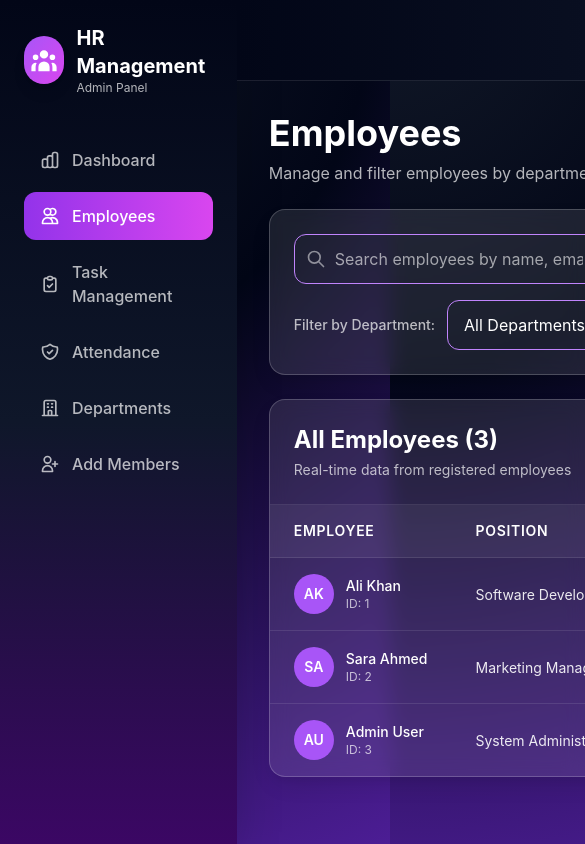
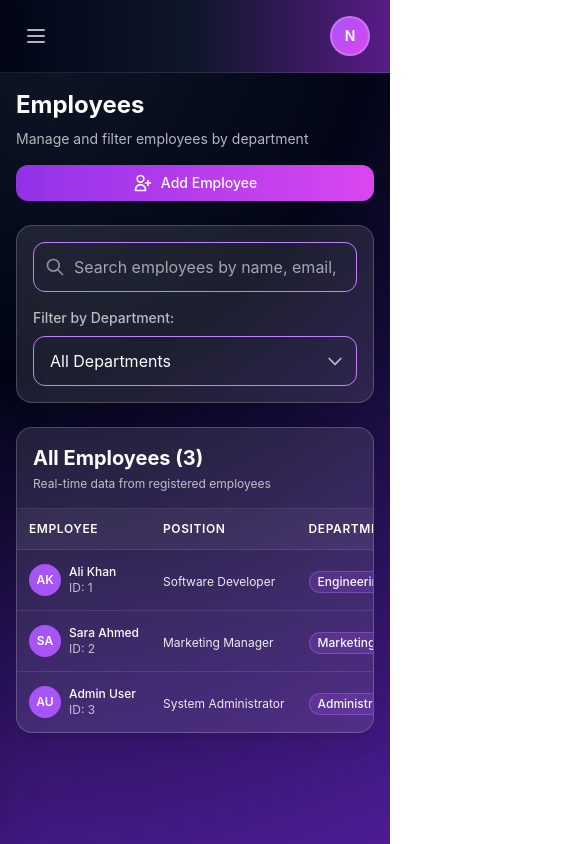
Before and after one commit to sajidaly23/Hr-management, a Next.js app: page /addmin/empolyeepage in a window 390 px wide. Shown: the top 844 px of the page, 585 px wide, since content can reach past the window. Built offline with nearby package versions, Linux system fonts and the light colour scheme; sample sign-in values are in the browser's storage.

Commit message:
working in responsive

```diff
--- a/src/app/addmin/empolyeepage/page.tsx
+++ b/src/app/addmin/empolyeepage/page.tsx
@@ -86,14 +86,14 @@ const EmployeesPage = () => {
     <RouteProtection allowedRoles={['admin', 'Admin', 'super_admin', 'SuperAdmin']}>
       <div className="space-y-6">
       {/* Header */}
-      <div className="mb-6 flex items-start justify-between">
+      <div className="mb-4 md:mb-6 flex flex-col md:flex-row md:items-start md:justify-between gap-4">
         <div>
-        <h1 className="text-4xl font-bold text-white mb-2">Employees</h1>
-        <p className="text-white/70">Manage and filter employees by department</p>
+        <h1 className="text-2xl md:text-4xl font-bold text-white mb-2">Employees</h1>
+        <p className="text-sm md:text-base text-white/70">Manage and filter employees by department</p>
         </div>
         <button
           onClick={() => router.push('/addmin/empolyeeregisterpage')}
-          className="px-6 py-3 bg-gradient-to-r from-purple-600 to-fuchsia-500 text-white rounded-xl hover:shadow-lg transition-all duration-200 font-medium flex items-center space-x-2"
+          className="px-4 md:px-6 py-2 md:py-3 bg-gradient-to-r from-purple-600 to-fuchsia-500 text-white rounded-xl hover:shadow-lg transition-all duration-200 font-medium flex items-center justify-center space-x-2 text-sm md:text-base"
         >
           <svg className="w-5 h-5" fill="none" stroke="currentColor" viewBox="0 0 24 24">
             <path strokeLinecap="round" strokeLinejoin="round" strokeWidth={2} d="M18 9v3m0 0v3m0-3h3m-3 0h-3m-2-5a4 4 0 11-8 0 4 4 0 018 0zM3 20a6 6 0 0112 0v1H3v-1z" />
@@ -103,8 +103,8 @@ const EmployeesPage = () => {
       </div>
 
       {/* Search and Filter Section */}
-      <div className="glass-effect rounded-2xl p-6 card-shadow border border-white/10 mb-6">
-        <div className="flex flex-col md:flex-row gap-4 items-start md:items-center">
+      <div className="glass-effect rounded-2xl p-4 md:p-6 card-shadow border border-white/10 mb-4 md:mb-6">
+        <div className="flex flex-col md:flex-row gap-4 items-stretch md:items-center">
           {/* Search Input */}
           <div className="flex-1 max-w-md relative">
             <div className="absolute inset-y-0 left-0 pl-3 flex items-center pointer-events-none">
@@ -122,13 +122,13 @@ const EmployeesPage = () => {
           </div>
 
           {/* Department Filter */}
-          <div className="flex items-center space-x-3">
+          <div className="flex flex-col md:flex-row md:items-center gap-2 md:gap-3 md:flex-shrink-0">
             <label className="text-sm font-medium text-white/70 whitespace-nowrap">Filter by Department:</label>
-            <div className="relative">
+            <div className="relative flex-1 md:flex-initial">
               <select
                 value={selectedDepartment}
                 onChange={(e) => setSelectedDepartment(e.target.value)}
-                className="px-4 py-3 border border-purple-400 rounded-xl bg-transparent text-white focus:ring-2 focus:ring-purple-500 focus:border-purple-400 transition-all duration-200 outline-none appearance-none pr-10 min-w-[200px]"
+                className="w-full md:w-auto px-4 py-3 border border-purple-400 rounded-xl bg-transparent text-white focus:ring-2 focus:ring-purple-500 focus:border-purple-400 transition-all duration-200 outline-none appearance-none pr-10 md:min-w-[200px]"
               >
                 {departments.map((dept) => (
                   <option key={dept} value={dept} className="bg-slate-900">
@@ -176,22 +176,22 @@ const EmployeesPage = () => {
 
       {/* Employees Table */}
       <div className="glass-effect rounded-2xl card-shadow border border-white/10 overflow-hidden">
-        <div className="p-6 border-b border-white/10">
-          <h2 className="text-2xl font-bold text-white">All Employees ({filteredEmployees.length})</h2>
-          <p className="text-sm text-white/70 mt-1">Real-time data from registered employees</p>
+        <div className="p-4 md:p-6 border-b border-white/10">
+          <h2 className="text-xl md:text-2xl font-bold text-white">All Employees ({filteredEmployees.length})</h2>
+          <p className="text-xs md:text-sm text-white/70 mt-1">Real-time data from registered employees</p>
         </div>
         <div className="overflow-x-auto">
-          <table className="w-full">
+          <table className="w-full min-w-[800px]">
             <thead>
               <tr className="border-b border-white/10 bg-white/5">
-                <th className="px-6 py-4 text-left text-sm font-semibold text-white uppercase tracking-wider">Employee</th>
-                <th className="px-6 py-4 text-left text-sm font-semibold text-white uppercase tracking-wider">Position</th>
-                <th className="px-6 py-4 text-left text-sm font-semibold text-white uppercase tracking-wider">Department</th>
-                <th className="px-6 py-4 text-left text-sm font-semibold text-white uppercase tracking-wider">Email</th>
-                <th className="px-6 py-4 text-left text-sm font-semibold text-white uppercase tracking-wider">Phone</th>
-                <th className="px-6 py-4 text-left text-sm font-semibold text-white uppercase tracking-wider">Location</th>
-                <th className="px-6 py-4 text-left text-sm font-semibold text-white uppercase tracking-wider">Status</th>
-                <th className="px-6 py-4 text-center text-sm font-semibold text-white uppercase tracking-wider">Actions</th>
+                <th className="px-3 md:px-6 py-3 md:py-4 text-left text-xs md:text-sm font-semibold text-white uppercase tracking-wider">Employee</th>
+                <th className="px-3 md:px-6 py-3 md:py-4 text-left text-xs md:text-sm font-semibold text-white uppercase tracking-wider">Position</th>
+                <th className="px-3 md:px-6 py-3 md:py-4 text-left text-xs md:text-sm font-semibold text-white uppercase tracking-wider">Department</th>
+                <th className="px-3 md:px-6 py-3 md:py-4 text-left text-xs md:text-sm font-semibold text-white uppercase tracking-wider">Email</th>
+                <th className="px-3 md:px-6 py-3 md:py-4 text-left text-xs md:text-sm font-semibold text-white uppercase tracking-wider">Phone</th>
+                <th className="px-3 md:px-6 py-3 md:py-4 text-left text-xs md:text-sm font-semibold text-white uppercase tracking-wider">Location</th>
+                <th className="px-3 md:px-6 py-3 md:py-4 text-left text-xs md:text-sm font-semibold text-white uppercase tracking-wider">Status</th>
+                <th className="px-3 md:px-6 py-3 md:py-4 text-center text-xs md:text-sm font-semibold text-white uppercase tracking-wider">Actions</th>
               </tr>
             </thead>
             <tbody className="divide-y divide-white/10">
@@ -203,60 +203,60 @@ const EmployeesPage = () => {
                       index % 2 === 0 ? 'bg-white/2' : 'bg-transparent'
                     }`}
                   >
-                    <td className="px-6 py-4 whitespace-nowrap">
-                      <div className="flex items-center space-x-3">
-                        <div className="w-10 h-10 bg-purple-500 rounded-full flex items-center justify-center text-white font-semibold text-sm flex-shrink-0">
+                    <td className="px-3 md:px-6 py-3 md:py-4 whitespace-nowrap">
+                      <div className="flex items-center space-x-2 md:space-x-3">
+                        <div className="w-8 h-8 md:w-10 md:h-10 bg-purple-500 rounded-full flex items-center justify-center text-white font-semibold text-xs md:text-sm flex-shrink-0">
                           {getInitials(employee.name)}
                         </div>
                         <div>
-                          <div className="text-sm font-medium text-white">{employee.name}</div>
+                          <div className="text-xs md:text-sm font-medium text-white">{employee.name}</div>
                           <div className="text-xs text-white/70">ID: {employee.id}</div>
                         </div>
                       </div>
                     </td>
-                    <td className="px-6 py-4 whitespace-nowrap">
-                      <span className="text-sm text-white/90">{employee.position || 'Employee'}</span>
+                    <td className="px-3 md:px-6 py-3 md:py-4 whitespace-nowrap">
+                      <span className="text-xs md:text-sm text-white/90">{employee.position || 'Employee'}</span>
                     </td>
-                    <td className="px-6 py-4 whitespace-nowrap">
+                    <td className="px-3 md:px-6 py-3 md:py-4 whitespace-nowrap">
                       {employee.department ? (
-                        <span className="inline-flex items-center px-2.5 py-0.5 rounded-full text-xs font-medium bg-purple-500/20 text-purple-300 border border-purple-400/30">
+                        <span className="inline-flex items-center px-2 py-0.5 md:px-2.5 md:py-0.5 rounded-full text-xs font-medium bg-purple-500/20 text-purple-300 border border-purple-400/30">
                           {employee.department}
                         </span>
                       ) : (
-                        <span className="text-sm text-white/50">N/A</span>
+                        <span className="text-xs md:text-sm text-white/50">N/A</span>
                       )}
                     </td>
-                    <td className="px-6 py-4 whitespace-nowrap">
-                      <div className="flex items-center space-x-2">
-                        <svg className="w-4 h-4 text-white/50" fill="none" stroke="currentColor" viewBox="0 0 24 24">
+                    <td className="px-3 md:px-6 py-3 md:py-4 whitespace-nowrap">
+                      <div className="flex items-center space-x-1 md:space-x-2">
+                        <svg className="w-3 h-3 md:w-4 md:h-4 text-white/50 flex-shrink-0" fill="none" stroke="currentColor" viewBox="0 0 24 24">
                           <path strokeLinecap="round" strokeLinejoin="round" strokeWidth={2} d="M3 8l7.89 5.26a2 2 0 002.22 0L21 8M5 19h14a2 2 0 002-2V7a2 2 0 00-2-2H5a2 2 0 00-2 2v10a2 2 0 002 2z" />
                         </svg>
-                        <span className="text-sm text-white/90">{employee.email}</span>
+                        <span className="text-xs md:text-sm text-white/90 truncate max-w-[120px] md:max-w-none">{employee.email}</span>
                       </div>
                     </td>
-                    <td className="px-6 py-4 whitespace-nowrap">
-                      <div className="flex items-center space-x-2">
-                        <svg className="w-4 h-4 text-white/50" fill="none" stroke="currentColor" viewBox="0 0 24 24">
+                    <td className="px-3 md:px-6 py-3 md:py-4 whitespace-nowrap">
+                      <div className="flex items-center space-x-1 md:space-x-2">
+                        <svg className="w-3 h-3 md:w-4 md:h-4 text-white/50 flex-shrink-0" fill="none" stroke="currentColor" viewBox="0 0 24 24">
                           <path strokeLinecap="round" strokeLinejoin="round" strokeWidth={2} d="M3 5a2 2 0 012-2h3.28a1 1 0 01.948.684l1.498 4.493a1 1 0 01-.502 1.21l-2.257 1.13a11.042 11.042 0 005.516 5.516l1.13-2.257a1 1 0 011.21-.502l4.493 1.498a1 1 0 01.684.949V19a2 2 0 01-2 2h-1C9.716 21 3 14.284 3 6V5z" />
                         </svg>
-                        <span className="text-sm text-white/90">{employee.phone || 'N/A'}</span>
+                        <span className="text-xs md:text-sm text-white/90">{employee.phone || 'N/A'}</span>
                       </div>
                     </td>
-                    <td className="px-6 py-4 whitespace-nowrap">
-                      <div className="flex items-center space-x-2">
-                        <svg className="w-4 h-4 text-white/50" fill="none" stroke="currentColor" viewBox="0 0 24 24">
+                    <td className="px-3 md:px-6 py-3 md:py-4 whitespace-nowrap">
+                      <div className="flex items-center space-x-1 md:space-x-2">
+                        <svg className="w-3 h-3 md:w-4 md:h-4 text-white/50 flex-shrink-0" fill="none" stroke="currentColor" viewBox="0 0 24 24">
                           <path strokeLinecap="round" strokeLinejoin="round" strokeWidth={2} d="M17.657 16.657L13.414 20.9a1.998 1.998 0 01-2.827 0l-4.244-4.243a8 8 0 1111.314 0z" />
                           <path strokeLinecap="round" strokeLinejoin="round" strokeWidth={2} d="M15 11a3 3 0 11-6 0 3 3 0 016 0z" />
                         </svg>
-                        <span className="text-sm text-white/90">{getLocation(employee.address)}</span>
+                        <span className="text-xs md:text-sm text-white/90 truncate max-w-[100px] md:max-w-none">{getLocation(employee.address)}</span>
                       </div>
                     </td>
-                    <td className="px-6 py-4 whitespace-nowrap">
-                      <span className={`px-2.5 py-1 rounded-full text-xs font-medium text-white ${getStatusColor(employee.status)}`}>
+                    <td className="px-3 md:px-6 py-3 md:py-4 whitespace-nowrap">
+                      <span className={`px-2 py-0.5 md:px-2.5 md:py-1 rounded-full text-xs font-medium text-white ${getStatusColor(employee.status)}`}>
                         {employee.status}
                       </span>
                     </td>
-                    <td className="px-6 py-4 whitespace-nowrap text-center">
+                    <td className="px-3 md:px-6 py-3 md:py-4 whitespace-nowrap text-center">
                       <div className="relative inline-block">
                         <button
                           onClick={() => setShowMenu(showMenu === employee.id ? null : employee.id)}
--- a/src/app/layout.tsx
+++ b/src/app/layout.tsx
@@ -10,6 +10,7 @@ function LayoutContent({ children }: { children: React.ReactNode }) {
   const pathname = usePathname()
   const router = useRouter()
   const { isAuthenticated } = useApp()
+  const [sidebarOpen, setSidebarOpen] = React.useState(false)
   const isAuthPage = pathname?.includes('/auth')
   const isHomePage = pathname === '/'
   const isDashboardPage = pathname?.includes('/addmin/dishboardpage')
@@ -32,6 +33,11 @@ function LayoutContent({ children }: { children: React.ReactNode }) {
     }
   }, [isAuthenticated, isAuthPage, isHomePage, router])
 
+  // Close sidebar when route changes on mobile
+  React.useEffect(() => {
+    setSidebarOpen(false)
+  }, [pathname])
+
   // Don't show sidebar/navbar on auth pages or home page
   if (isAuthPage || isHomePage) {
     return <>{children}</>
@@ -44,10 +50,26 @@ function LayoutContent({ children }: { children: React.ReactNode }) {
   // Use sidebar layout for all admin pages
   return (
     <div className="flex min-h-screen">
-      <Sidebar />
-      <div className="flex-1 flex flex-col">
-        <Navbar />
-        <main className="flex-1 p-8 overflow-auto">{children}</main>
+      {/* Mobile overlay */}
+      {sidebarOpen && (
+        <div
+          className="fixed inset-0 bg-black/50 z-40 lg:hidden"
+          onClick={() => setSidebarOpen(false)}
+        />
+      )}
+
+      {/* Sidebar */}
+      <div className={`
+        fixed lg:static inset-y-0 left-0 z-50
+        transform transition-transform duration-300 ease-in-out
+        ${sidebarOpen ? 'translate-x-0' : '-translate-x-full lg:translate-x-0'}
+      `}>
+        <Sidebar onClose={() => setSidebarOpen(false)} />
+      </div>
+
+      <div className="flex-1 flex flex-col w-full lg:w-auto">
+        <Navbar onMenuClick={() => setSidebarOpen(!sidebarOpen)} />
+        <main className="flex-1 p-4 md:p-6 lg:p-8 overflow-y-auto">{children}</main>
       </div>
     </div>
   )
--- a/src/app/superadmin/dashboard/page.tsx
+++ b/src/app/superadmin/dashboard/page.tsx
@@ -1,6 +1,6 @@
 'use client'
 import React from 'react'
-import { useApp } from '../../../context/AppContext'
+import { useApp } from '../../../../context/AppContext'
 
 const SuperAdminDashboard = () => {
   const { employees, tasks } = useApp()
--- a/src/components/navebar.tsx
+++ b/src/components/navebar.tsx
@@ -3,7 +3,11 @@ import React, { useState } from 'react'
 import { useApp } from '../context/AppContext'
 import { useRouter } from 'next/navigation'
 
-const Navbar = () => {
+interface NavbarProps {
+  onMenuClick?: () => void
+}
+
+const Navbar = ({ onMenuClick }: NavbarProps) => {
   const { currentUser, employees, logout } = useApp()
   const router = useRouter()
   const [showProfileMenu, setShowProfileMenu] = useState(false)
@@ -24,8 +28,19 @@ const Navbar = () => {
   }
 
   return (
-    <nav className="bg-gradient-to-r from-slate-950 via-slate-900 to-purple-900 border-b border-white/10 px-6 py-4">
-      <div className="flex items-center justify-end">
+    <nav className="bg-gradient-to-r from-slate-950 via-slate-900 to-purple-900 border-b border-white/10 px-4 md:px-6 py-3 md:py-4">
+      <div className="flex items-center justify-between">
+        {/* Mobile menu button */}
+        <button
+          onClick={onMenuClick}
+          className="lg:hidden text-white/70 hover:text-white p-2 rounded-lg hover:bg-white/10 transition-colors"
+        >
+          <svg className="w-6 h-6" fill="none" stroke="currentColor" viewBox="0 0 24 24">
+            <path strokeLinecap="round" strokeLinejoin="round" strokeWidth={2} d="M4 6h16M4 12h16M4 18h16" />
+          </svg>
+        </button>
+
+        <div className="flex items-center justify-end flex-1">
         {/* Profile Dropdown */}
         <div className="relative">
           <button
@@ -113,6 +128,7 @@ const Navbar = () => {
               </>
             )}
           </div>
+        </div>
       </div>
     </nav>
   )
--- a/src/components/sidebar.tsx
+++ b/src/components/sidebar.tsx
@@ -4,7 +4,11 @@ import Link from 'next/link'
 import { usePathname } from 'next/navigation'
 import { useApp } from '../context/AppContext'
 
-const Sidebar = () => {
+interface SidebarProps {
+  onClose?: () => void
+}
+
+const Sidebar = ({ onClose }: SidebarProps) => {
   const pathname = usePathname()
   const { currentUser } = useApp()
   const isAdmin = pathname?.includes('/addmin') || pathname?.includes('/superadmin')
@@ -101,19 +105,30 @@ const Sidebar = () => {
   const panelTitle = isEmployee ? 'Employee Portal' : 'Admin Panel'
 
   return (
-    <aside className="w-72 bg-gradient-to-b from-slate-950 via-slate-900 to-purple-950 shadow-2xl min-h-screen p-6 flex flex-col">
+    <aside className="w-72 bg-gradient-to-b from-slate-950 via-slate-900 to-purple-950 shadow-2xl min-h-screen p-4 md:p-6 flex flex-col">
       {/* Logo Section */}
-      <div className="mb-8">
-        <div className="flex items-center space-x-3 mb-2">
-          <div className="w-12 h-12 bg-gradient-to-br from-purple-500 to-fuchsia-500 rounded-full flex items-center justify-center text-white font-bold text-xl shadow-lg">
-            <svg className="w-7 h-7" fill="currentColor" viewBox="0 0 20 20">
-              <path d="M13 6a3 3 0 11-6 0 3 3 0 016 0zM18 8a2 2 0 11-4 0 2 2 0 014 0zM14 15a4 4 0 00-8 0v3h8v-3zM6 8a2 2 0 11-4 0 2 2 0 014 0zM16 18v-3a5.972 5.972 0 00-.75-2.906A3.005 3.005 0 0119 15v3h-3zM4.75 12.094A5.973 5.973 0 004 15v3H1v-3a3 3 0 013.75-2.906z" />
+      <div className="mb-6 md:mb-8">
+        <div className="flex items-center justify-between mb-2">
+          <div className="flex items-center space-x-3">
+            <div className="w-10 h-10 md:w-12 md:h-12 bg-gradient-to-br from-purple-500 to-fuchsia-500 rounded-full flex items-center justify-center text-white font-bold text-lg md:text-xl shadow-lg">
+              <svg className="w-5 h-5 md:w-7 md:h-7" fill="currentColor" viewBox="0 0 20 20">
+                <path d="M13 6a3 3 0 11-6 0 3 3 0 016 0zM18 8a2 2 0 11-4 0 2 2 0 014 0zM14 15a4 4 0 00-8 0v3h8v-3zM6 8a2 2 0 11-4 0 2 2 0 014 0zM16 18v-3a5.972 5.972 0 00-.75-2.906A3.005 3.005 0 0119 15v3h-3zM4.75 12.094A5.973 5.973 0 004 15v3H1v-3a3 3 0 013.75-2.906z" />
+              </svg>
+            </div>
+            <div>
+              <h2 className="text-lg md:text-xl font-bold text-white">HR Management</h2>
+              <p className="text-xs text-white/70">{panelTitle}</p>
+            </div>
+          </div>
+          {/* Close button for mobile */}
+          <button
+            onClick={onClose}
+            className="lg:hidden text-white/70 hover:text-white p-1"
+          >
+            <svg className="w-6 h-6" fill="none" stroke="currentColor" viewBox="0 0 24 24">
+              <path strokeLinecap="round" strokeLinejoin="round" strokeWidth={2} d="M6 18L18 6M6 6l12 12" />
             </svg>
-          </div>
-          <div>
-            <h2 className="text-xl font-bold text-white">HR Management</h2>
-            <p className="text-xs text-white/70">{panelTitle}</p>
-          </div>
+          </button>
         </div>
       </div>
 
@@ -126,7 +141,8 @@ const Sidebar = () => {
               <li key={item.href}>
                 <Link
                   href={item.href}
-                  className={`flex items-center space-x-3 px-4 py-3 rounded-xl transition-all duration-200 ${
+                  onClick={onClose}
+                  className={`flex items-center space-x-2 md:space-x-3 px-3 md:px-4 py-2 md:py-3 rounded-xl transition-all duration-200 text-sm md:text-base ${
                     isActive
                       ? 'bg-gradient-to-r from-purple-600 to-fuchsia-500 text-white'
                       : 'text-white/70 hover:bg-white/10 hover:text-white'
```
